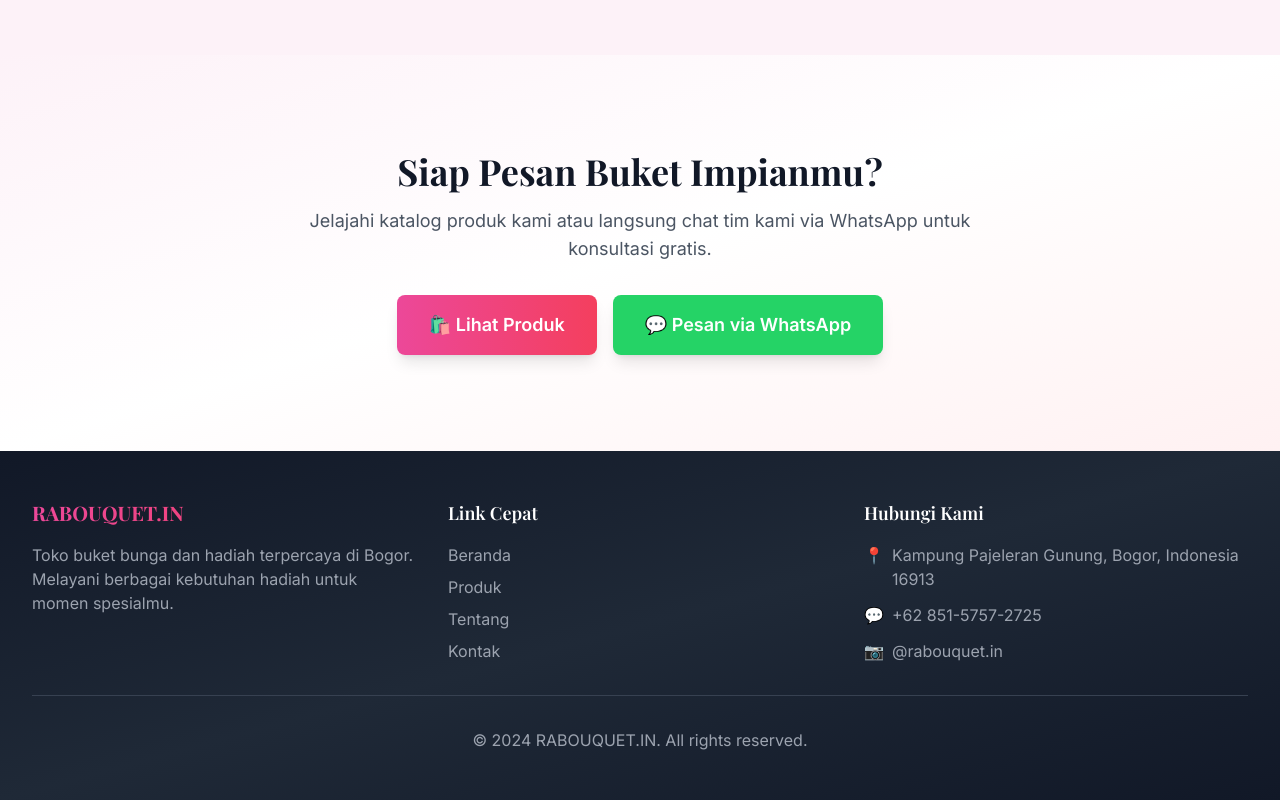
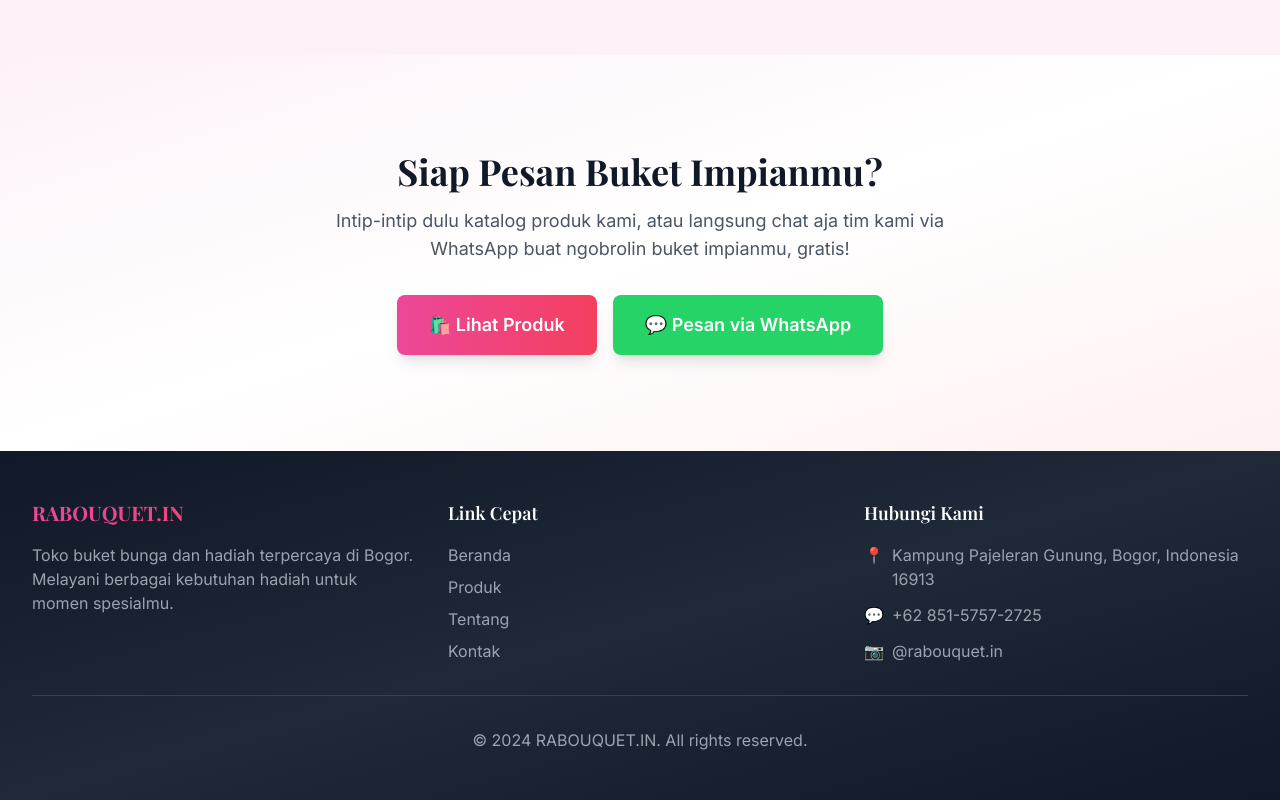
Before and after one commit to adonism2k/rabouquet-website, a Vue app: page / in a window 1280 px wide. Shown: the part 2695-3495 px from the top of the page. Built offline with nearby package versions, Linux system fonts and the light colour scheme.

Commit message:
polish: make CTA copy more casual and fun

```diff
--- a/src/pages/Home.vue
+++ b/src/pages/Home.vue
@@ -114,8 +114,8 @@
       <div class="text-center max-w-2xl mx-auto">
         <h2 class="text-4xl font-serif font-bold text-gray-900 mb-4">Siap Pesan Buket Impianmu?</h2>
         <p class="text-gray-600 text-lg mb-8">
-          Jelajahi katalog produk kami atau langsung chat tim kami via WhatsApp untuk konsultasi
-          gratis.
+          Intip-intip dulu katalog produk kami, atau langsung chat aja tim kami via WhatsApp buat
+          ngobrolin buket impianmu, gratis!
         </p>
         <div class="flex flex-col sm:flex-row gap-4 justify-center">
           <router-link
```
